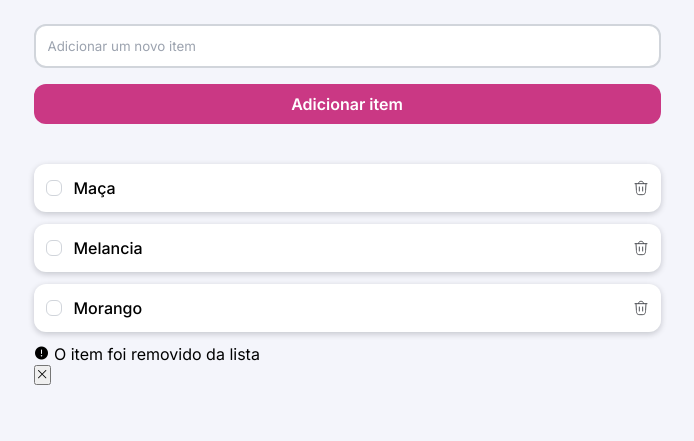
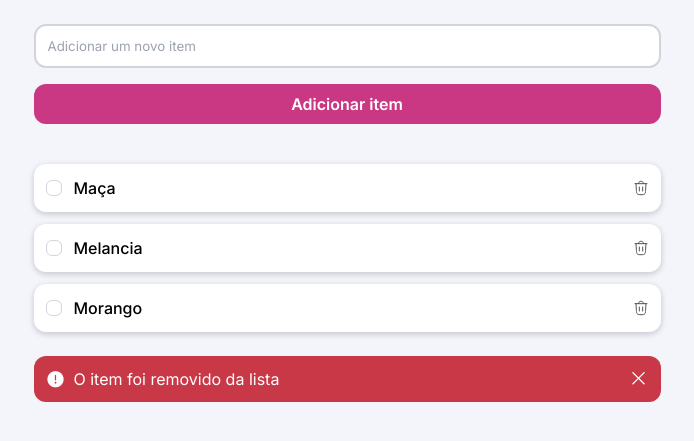
Before and after one commit to PedroDeLima210402/QuickList, a plain HTML site: page index.html in a window 1280 px wide. Shown: the part 185-626 px from the top of the page, without its empty margins (293-987 px from the left). Drawn offline with nearby package versions, Linux system fonts and the light colour scheme; files whose address does not match are found by name.

Commit message:
adição da estilização do warning

```diff
--- a/style.css
+++ b/style.css
@@ -176,3 +176,33 @@ main{
         }
     }
 }
+
+.warning{
+    background: var(--color-danger);
+    color: var(--always-white);
+    padding: 1.2rem;
+    display: flex;
+    align-items: center;
+    justify-content: space-between;
+    border-radius: 1.2rem;
+    margin-top: 2.4rem;
+    opacity: 1;
+    transform: translateY(0);
+    transition: opacity 0.4s ease, transfrom 0.4s ease;
+
+    div{
+        display: flex;
+        align-items: center;
+        gap: 0.8rem;
+    }
+
+    i{
+        font-size: 2rem;
+    }
+
+    button{
+        border: none;
+        background: none;
+        color: var(--always-white);
+    }
+}
```
